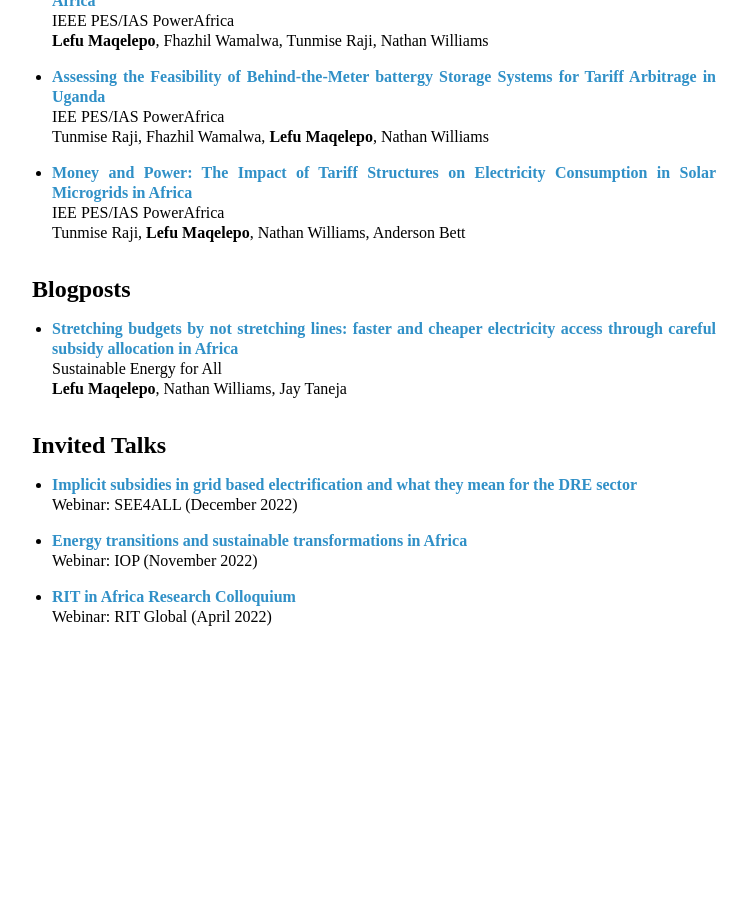
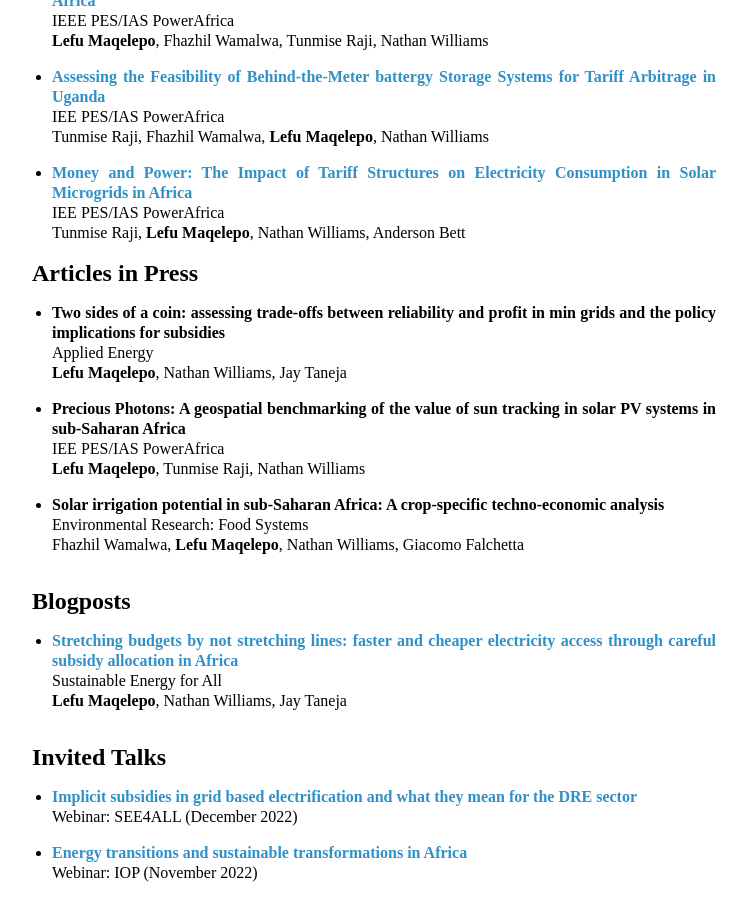
Before and after one commit to ljmaqele/ljmaqele.github.io, a Jekyll site: the page built from index.md, in a window 1280 px wide and 900 px high, scrolled down 1592 px. Shown: the whole window, without its empty margins (256-1003 px from the left). Built offline with Jekyll 4.4.1, drawn with Linux system fonts in a browser that asks for light colours; our own code applies the rules of GitHub Pages for plain Markdown files; before the commit the page ends 2219 px from its top, so only the background shows below that.

Commit message:
Update index.md

```diff
--- a/index.md
+++ b/index.md
@@ -63,6 +63,19 @@
   IEE PES/IAS PowerAfrica \\
   Tunmise Raji, **Lefu Maqelepo**, Nathan Williams, Anderson Bett
 
+## Articles in Press
+* **Two sides of a coin: assessing trade-offs between reliability and profit in min grids and the policy implications for subsidies** \\
+  Applied Energy \\
+  **Lefu Maqelepo**, Nathan Williams, Jay Taneja
+
+* **Precious Photons: A geospatial benchmarking of the value of sun tracking in solar PV systems in sub-Saharan Africa** \\
+  IEE PES/IAS PowerAfrica \\
+  **Lefu Maqelepo**, Tunmise Raji, Nathan Williams
+
+* **Solar irrigation potential in sub-Saharan Africa: A crop-specific techno-economic analysis**\\
+  Environmental Research: Food Systems\\
+  Fhazhil Wamalwa, **Lefu Maqelepo**, Nathan Williams, Giacomo Falchetta
+
 ---
 ## Blogposts
 
```
